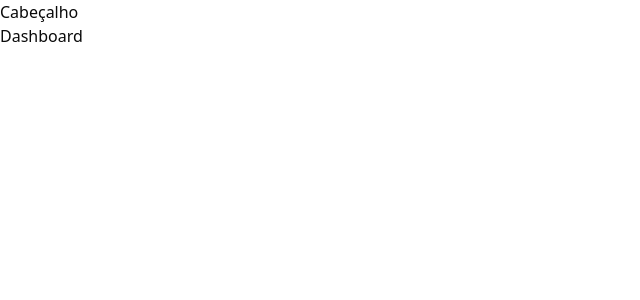
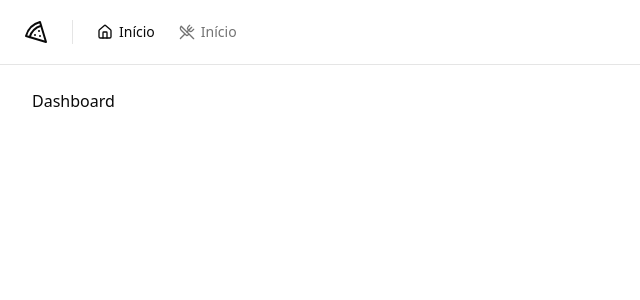
Before and after one commit to joeyanovich/pizza-shop, a React app: page / in a window 1280 px wide. Shown: the top 300 px of the page, without its empty margins (0-640 px from the left). Built offline with nearby package versions, Linux system fonts and the light colour scheme; the HTML template or start-up script is replaced by a standard one.

Commit message:
feat ✨: header app layout

```diff
--- a/package.json
+++ b/package.json
@@ -12,6 +12,7 @@
   "dependencies": {
     "@hookform/resolvers": "^3.3.4",
     "@radix-ui/react-label": "^2.0.2",
+    "@radix-ui/react-separator": "^1.0.3",
     "@radix-ui/react-slot": "^1.0.2",
     "class-variance-authority": "^0.7.0",
     "clsx": "^2.1.1",
--- /dev/null
+++ b/src/components/header.tsx
@@ -0,0 +1,27 @@
+import { Home, Pizza, UtensilsCrossed } from 'lucide-react'
+
+import { NavLink } from './nav-link'
+import { Separator } from './ui/separator'
+
+export function Header() {
+  return (
+    <div className="border-b">
+      <div className="flex h-16 items-center gap-6 px-6">
+        <Pizza className="h-6 w-6" />
+
+        <Separator orientation="vertical" className="h-6" />
+
+        <nav className="flex items-center space-x-4 lg:space-x-6">
+          <NavLink to="/">
+            <Home className="h-4 w-4" />
+            Início
+          </NavLink>
+          <NavLink to="/order">
+            <UtensilsCrossed className="h-4 w-4" />
+            Início
+          </NavLink>
+        </nav>
+      </div>
+    </div>
+  )
+}
--- /dev/null
+++ b/src/components/nav-link.tsx
@@ -0,0 +1,15 @@
+import { Link, LinkProps, useLocation } from 'react-router-dom'
+
+export type NavLinkProps = LinkProps
+
+export function NavLink(props: NavLinkProps) {
+  const { pathname } = useLocation()
+
+  return (
+    <Link
+      data-current={pathname === props.to}
+      className="flex items-center gap-1.5 text-sm font-medium text-muted-foreground hover:text-foreground data-[current=true]:text-foreground"
+      {...props}
+    />
+  )
+}
--- /dev/null
+++ b/src/components/ui/separator.tsx
@@ -0,0 +1,29 @@
+import * as React from "react"
+import * as SeparatorPrimitive from "@radix-ui/react-separator"
+
+import { cn } from "@/lib/utils"
+
+const Separator = React.forwardRef<
+  React.ElementRef<typeof SeparatorPrimitive.Root>,
+  React.ComponentPropsWithoutRef<typeof SeparatorPrimitive.Root>
+>(
+  (
+    { className, orientation = "horizontal", decorative = true, ...props },
+    ref
+  ) => (
+    <SeparatorPrimitive.Root
+      ref={ref}
+      decorative={decorative}
+      orientation={orientation}
+      className={cn(
+        "shrink-0 bg-border",
+        orientation === "horizontal" ? "h-[1px] w-full" : "h-full w-[1px]",
+        className
+      )}
+      {...props}
+    />
+  )
+)
+Separator.displayName = SeparatorPrimitive.Root.displayName
+
+export { Separator }
--- a/src/pages/_layouts/app.tsx
+++ b/src/pages/_layouts/app.tsx
@@ -1,11 +1,13 @@
 import { Outlet } from 'react-router-dom'
+
+import { Header } from '@/components/header'
 
 export function AppLayout() {
   return (
-    <div>
-      <h1>Cabeçalho</h1>
+    <div className="flex min-h-screen flex-col antialiased">
+      <Header />
 
-      <div>
+      <div className="flex flex-1 flex-col gap-4 p-8 pt-6">
         <Outlet />
       </div>
     </div>
--- a/src/pages/_layouts/auth.tsx
+++ b/src/pages/_layouts/auth.tsx
@@ -3,7 +3,7 @@
 
 export function AuthLayout() {
   return (
-    <div className="grid min-h-screen grid-cols-2">
+    <div className="grid min-h-screen grid-cols-2 antialiased">
       <div className="flex h-full flex-col justify-between border-r border-foreground/5 bg-muted p-10 text-muted-foreground">
         <div className="flex items-center gap-3 text-lg text-foreground">
           <Pizza className="h-5 w-5" />
--- a/src/pages/auth/sign-up.tsx
+++ b/src/pages/auth/sign-up.tsx
@@ -29,8 +29,6 @@
   async function handleSignUp(data: SignUpForm) {
     try {
       await new Promise((resolve) => setTimeout(resolve, 2000))
-
-      console.log(data)
 
       toast.success('Restaurante cadastrado com sucesso', {
         action: {
```
Also changed, not shown: 1 other file (tests, documents, lock files or other folders).
